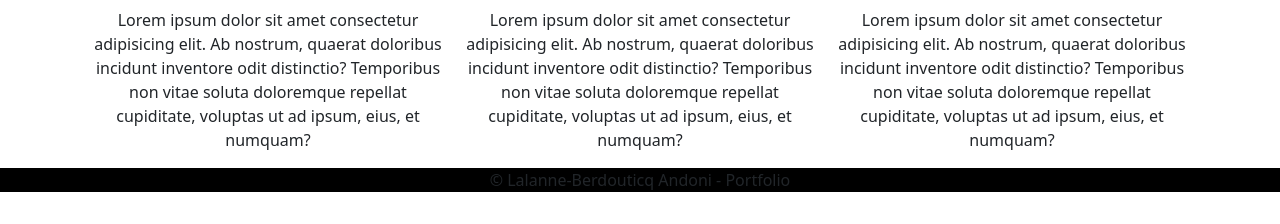
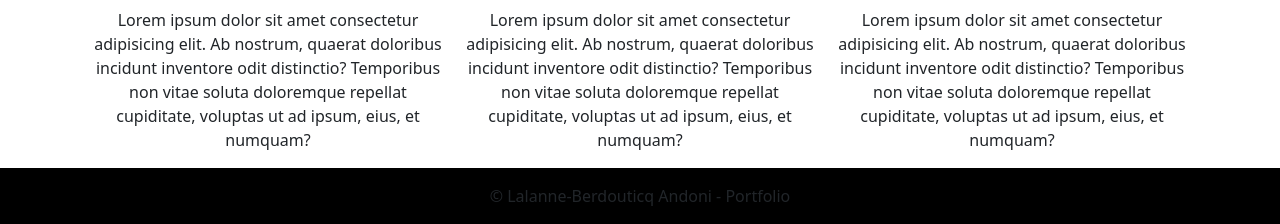
Before and after one commit to Akeops/Portfolio-Andoni, a PHP site: page /index.php in a window 1280 px wide. Shown: the part 2569-2793 px from the top of the page. Before the commit the page ends 2761 px from the top, so only its background shows below. Run offline with PHP 8.4, Linux system fonts and the light colour scheme.

Commit message:
Ajout d'un padding de 3 pour le footer

```diff
--- a/pages/commons/template.php
+++ b/pages/commons/template.php
@@ -14,6 +14,6 @@
     <body>
         <?php require("menu.php"); ?>
         <?= $content ?>
-        <div class="nav-link text-center" style="background-color: black;">© Lalanne-Berdouticq Andoni - Portfolio</div>
+        <div class="nav-link text-center p-3" style="background-color: black;">© Lalanne-Berdouticq Andoni - Portfolio</div>
     </body>
 </html>
```
